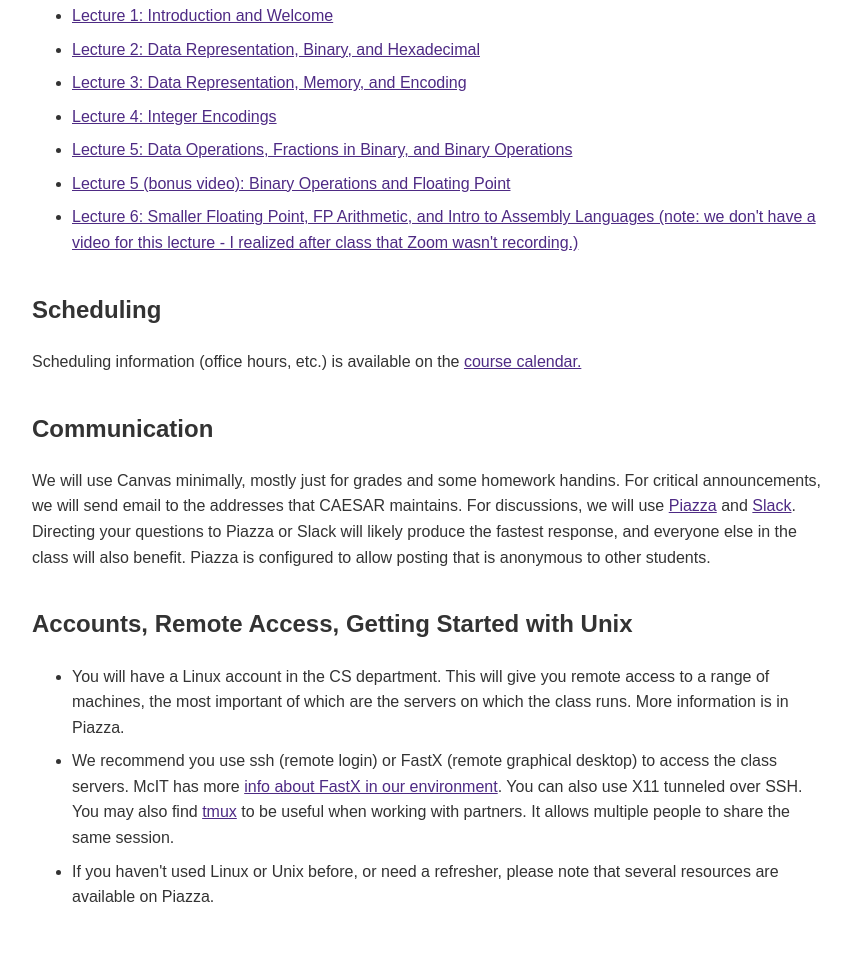
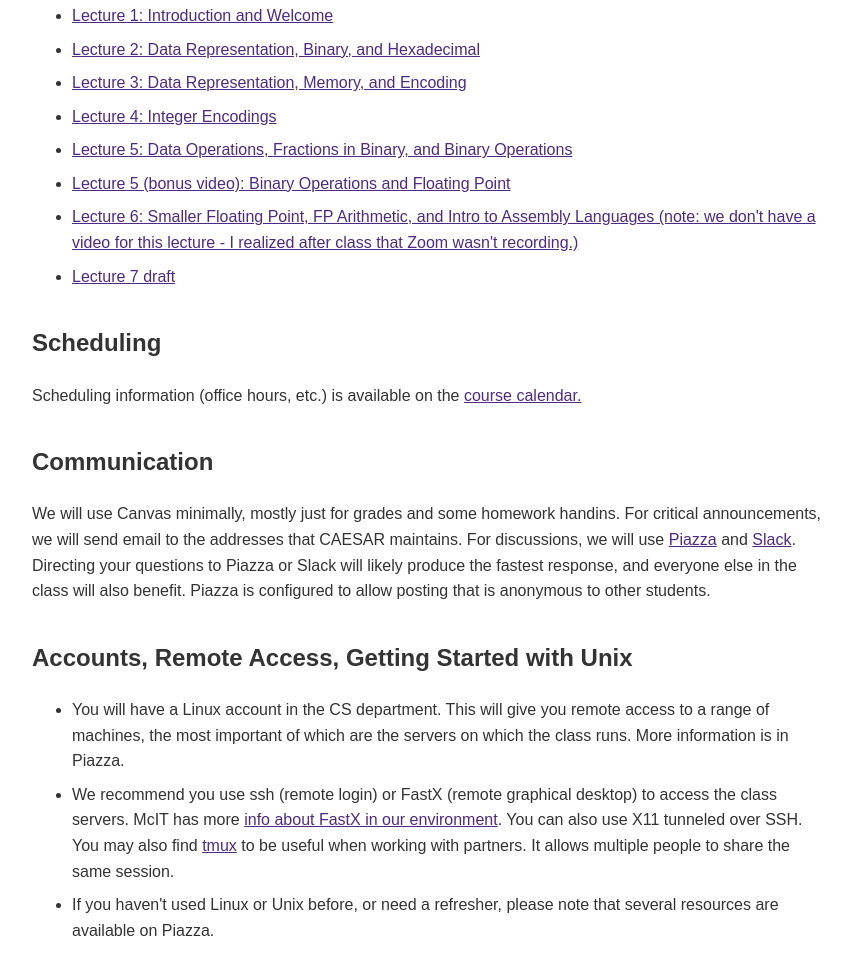
Before and after one commit to knsmith/knsmith.github.io, a plain HTML site: page nucs-213-f26.html in a window 1280 px wide. Shown: the part 809-1784 px from the top of the page, without its empty margins (208-1059 px from the left). Drawn offline with Linux system fonts and the light colour scheme.

Commit message:
lecture 7 draft

```diff
--- a/nucs-213-f26.html
+++ b/nucs-213-f26.html
@@ -72,6 +72,7 @@
     <li><a href="nucs-213-f26-docs/lecture-notes/lecture05.pdf">Lecture 5: Data Operations, Fractions in Binary, and Binary Operations</a></li>
     <li><a href="nucs-213-f26-docs/lecture-notes/lecture05_video.pdf">Lecture 5 (bonus video): Binary Operations and Floating Point</a></li>
     <li><a href="nucs-213-f26-docs/lecture-notes/lecture06.pdf">Lecture 6: Smaller Floating Point, FP Arithmetic, and Intro to Assembly Languages (note: we don't have a video for this lecture - I realized after class that Zoom wasn't recording.)</a></li>
+    <li><a href="nucs-213-f26-docs/lecture-notes/lecture07.pdf">Lecture 7 draft</a></li>
 </ul>
 
 <h2>Scheduling</h2>
```
Also changed, not shown: 1 other file.
